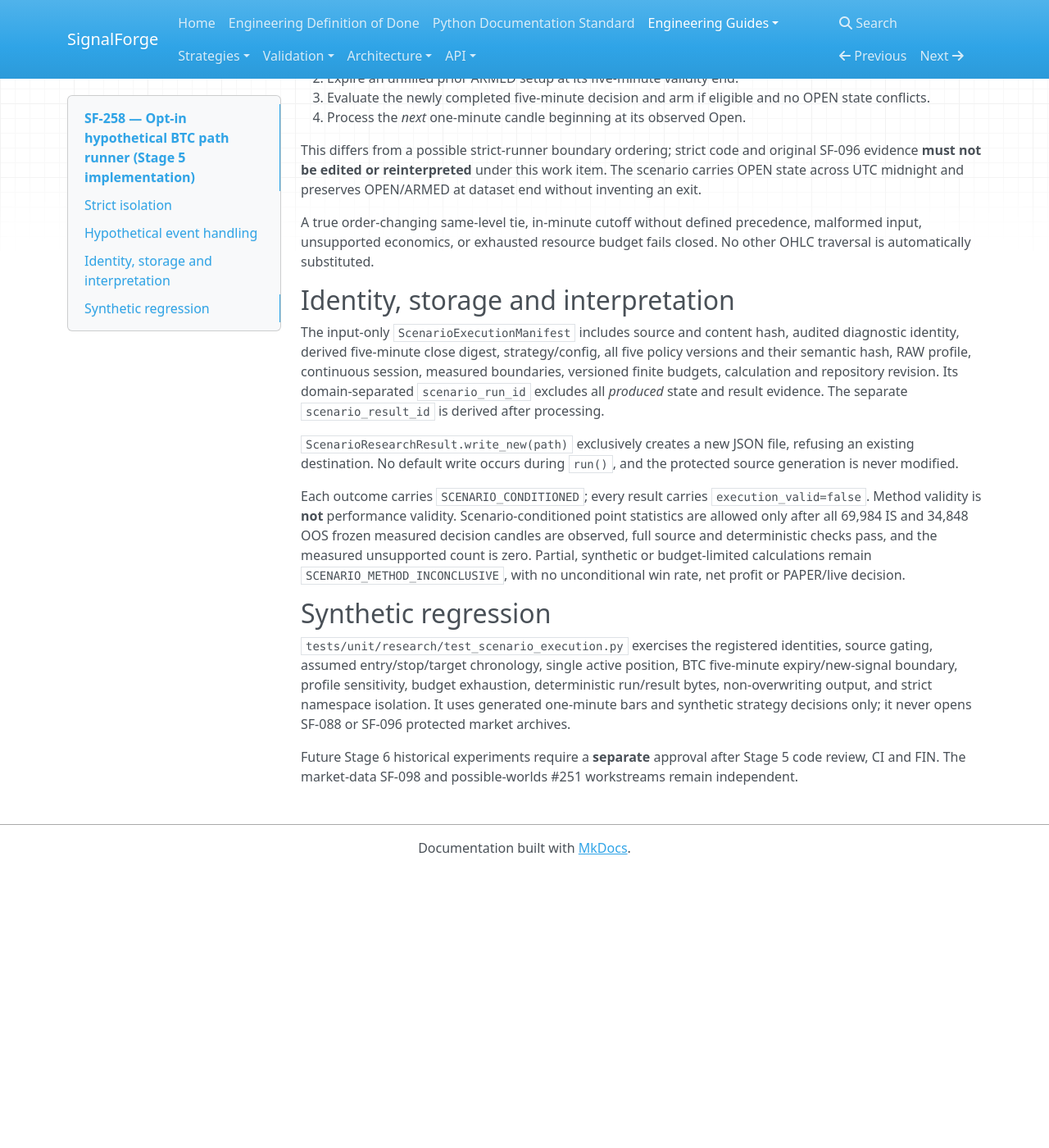
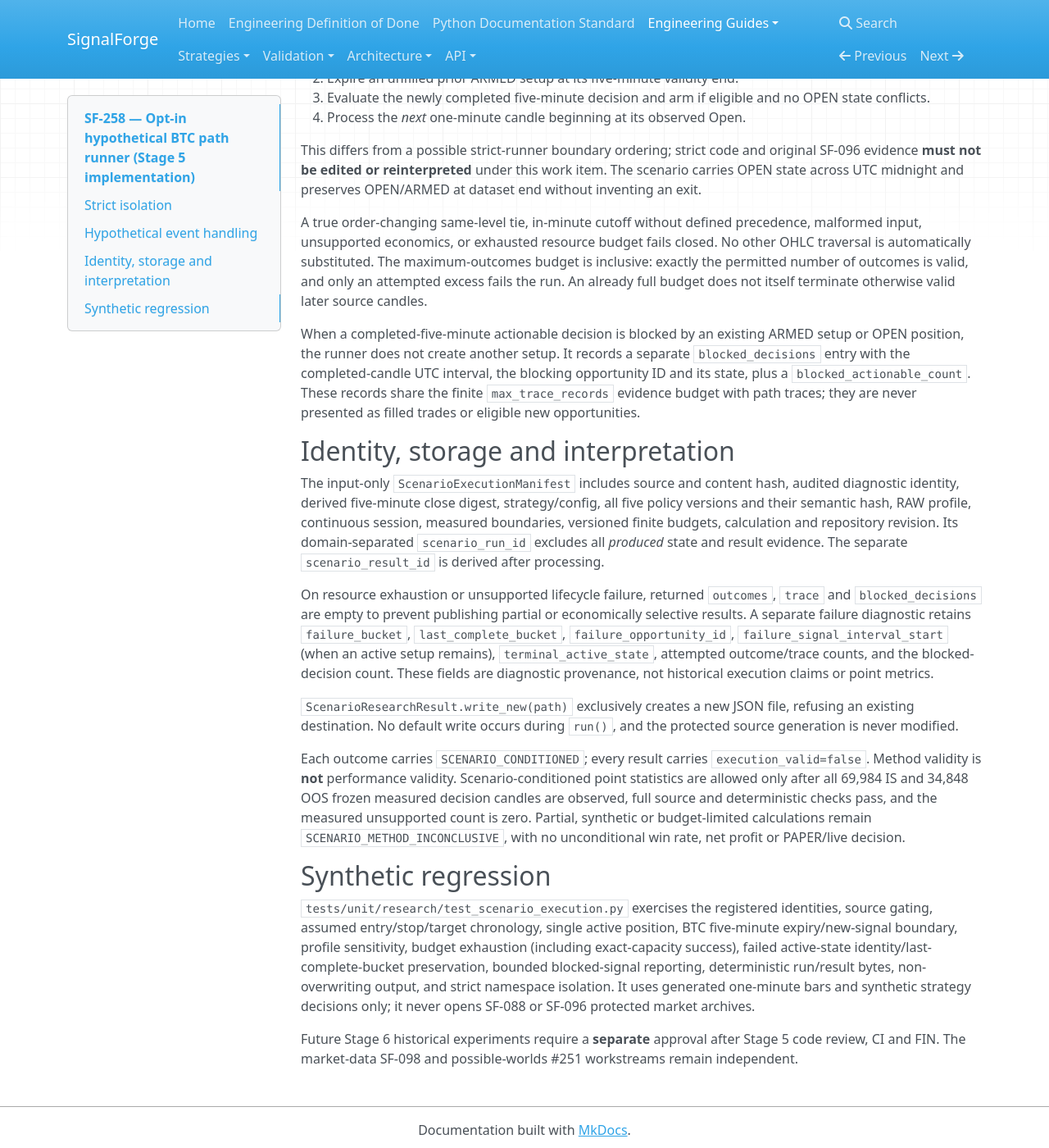
Before and after one commit to harishkamathuk/signalforge, an MkDocs documentation site: the page built from docs/engineering/scenario-research-runner.md, in a window 1280 px wide and 1400 px high, scrolled down 1329 px. Shown: the whole window at 82% size. Built offline with MkDocs 1.6.1, drawn with Linux system fonts in a browser that asks for light colours; nearby versions of some CDN libraries; before the commit the page ends 2391 px from its top, so only the background shows below that.

Commit message:
docs(sf-258): explain bounded blocked evidence and failure provenance

```diff
--- a/docs/engineering/scenario-research-runner.md
+++ b/docs/engineering/scenario-research-runner.md
@@ -72,6 +72,17 @@ preserves OPEN/ARMED at dataset end without inventing an exit.
 A true order-changing same-level tie, in-minute cutoff without defined
 precedence, malformed input, unsupported economics, or exhausted resource
 budget fails closed. No other OHLC traversal is automatically substituted.
+The maximum-outcomes budget is inclusive: exactly the permitted number of
+outcomes is valid, and only an attempted excess fails the run. An already
+full budget does not itself terminate otherwise valid later source candles.
+
+When a completed-five-minute actionable decision is blocked by an existing
+ARMED setup or OPEN position, the runner does not create another setup. It
+records a separate `blocked_decisions` entry with the completed-candle UTC
+interval, the blocking opportunity ID and its state, plus a
+`blocked_actionable_count`. These records share the finite
+`max_trace_records` evidence budget with path traces; they are never
+presented as filled trades or eligible new opportunities.
 
 ## Identity, storage and interpretation
 
@@ -82,6 +93,15 @@ profile, continuous session, measured boundaries, versioned finite
 budgets, calculation and repository revision. Its domain-separated
 `scenario_run_id` excludes all *produced* state and result evidence.
 The separate `scenario_result_id` is derived after processing.
+
+On resource exhaustion or unsupported lifecycle failure, returned
+`outcomes`, `trace` and `blocked_decisions` are empty to prevent
+publishing partial or economically selective results. A separate failure
+diagnostic retains `failure_bucket`, `last_complete_bucket`,
+`failure_opportunity_id`, `failure_signal_interval_start` (when an
+active setup remains), `terminal_active_state`, attempted
+outcome/trace counts, and the blocked-decision count. These fields are
+diagnostic provenance, not historical execution claims or point metrics.
 
 `ScenarioResearchResult.write_new(path)` exclusively creates a new JSON
 file, refusing an existing destination. No default write occurs during
@@ -101,8 +121,10 @@ profit or PAPER/live decision.
 `tests/unit/research/test_scenario_execution.py` exercises the
 registered identities, source gating, assumed entry/stop/target chronology,
 single active position, BTC five-minute expiry/new-signal boundary,
-profile sensitivity, budget exhaustion, deterministic run/result bytes,
-non-overwriting output, and strict namespace isolation. It uses generated
+profile sensitivity, budget exhaustion (including exact-capacity success),
+failed active-state identity/last-complete-bucket preservation, bounded
+blocked-signal reporting, deterministic run/result bytes, non-overwriting
+output, and strict namespace isolation. It uses generated
 one-minute bars and synthetic strategy decisions only; it never opens
 SF-088 or SF-096 protected market archives.
 
```
